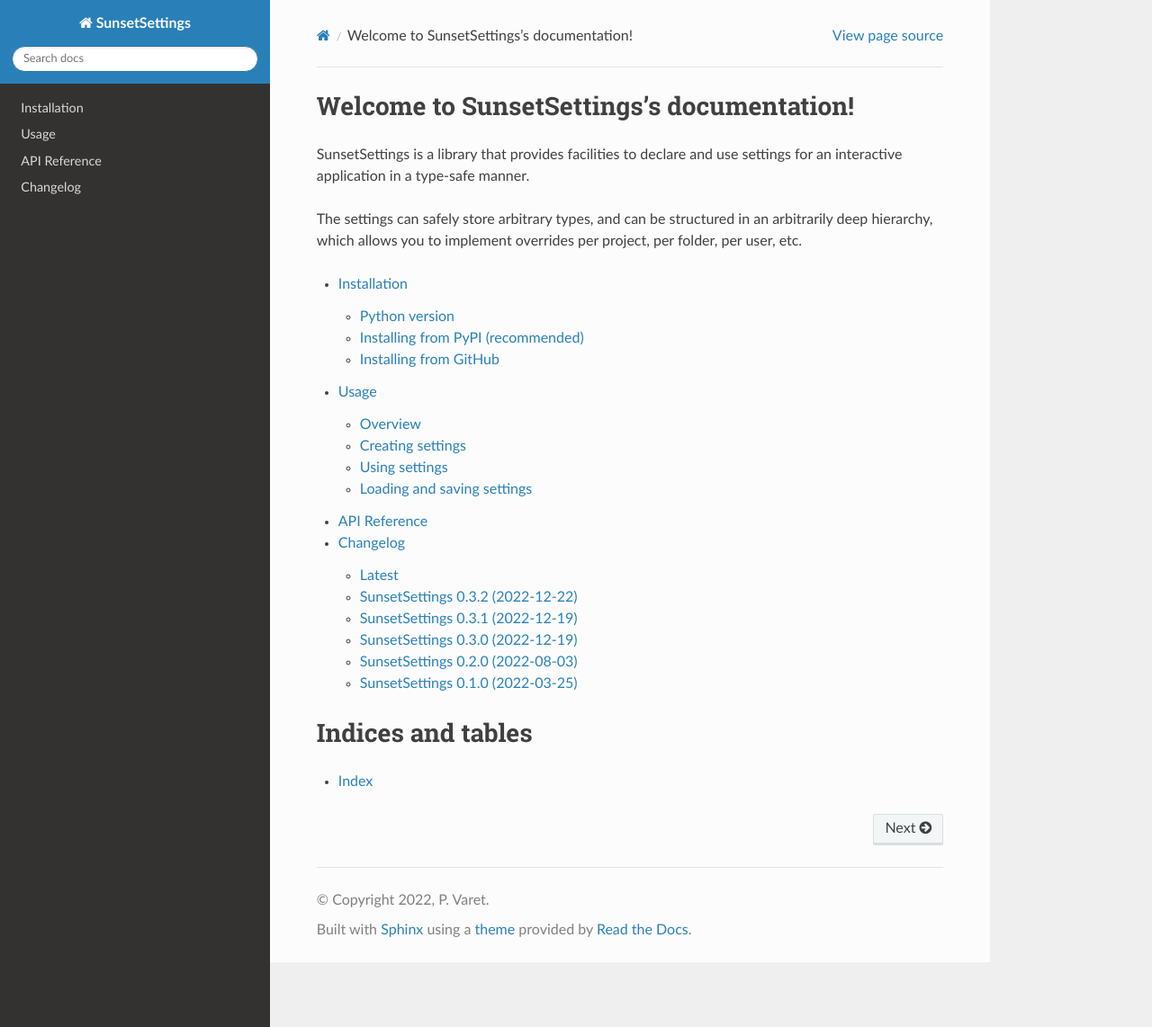
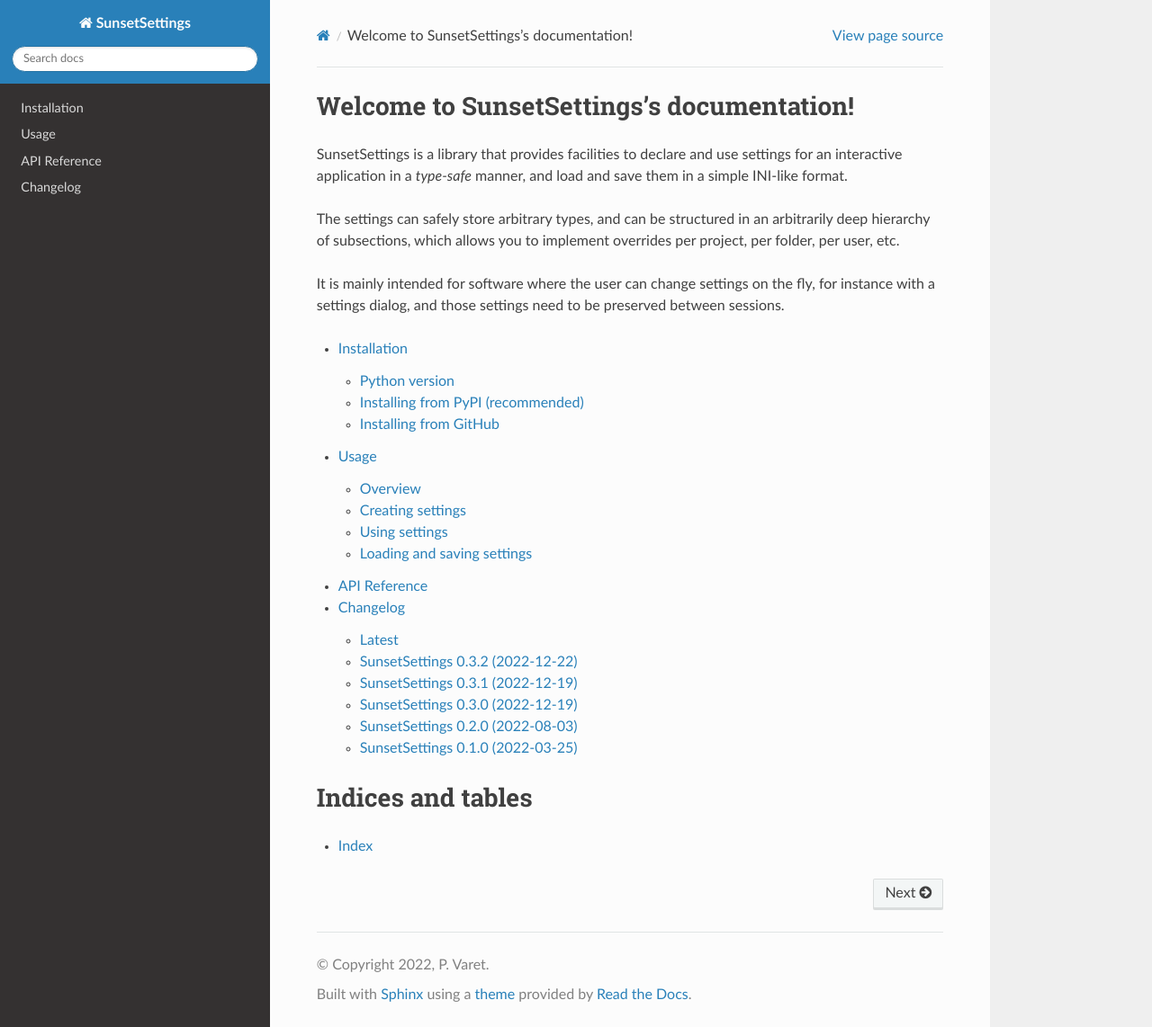
Before and after one commit to pvaret/SunsetSettings, a Sphinx documentation site: the page built from docs/source/index.rst, in a window 1280 px wide and 1142 px high. Shown: the whole window at 90% size. Built offline with Sphinx 7.4.7 and the Read the Docs theme 2.0.0, drawn with Linux system fonts in a browser that asks for light colours.

```diff
--- a/docs/source/index.rst
+++ b/docs/source/index.rst
@@ -1,13 +1,17 @@
 Welcome to SunsetSettings's documentation!
 ==========================================
 
-SunsetSettings is a library that provides facilities to declare and use
-settings for an interactive application in a type-safe manner.
+SunsetSettings is a library that provides facilities to declare and use settings
+for an interactive application in a *type-safe* manner, and load and save them
+in a simple INI-like format.
 
 The settings can safely store arbitrary types, and can be structured in an
-arbitrarily deep hierarchy, which allows you to implement overrides per
-project, per folder, per user, etc.
+arbitrarily deep hierarchy of subsections, which allows you to implement
+overrides per project, per folder, per user, etc.
 
+It is mainly intended for software where the user can change settings on the
+fly, for instance with a settings dialog, and those settings need to be
+preserved between sessions.
 
 .. toctree::
    :maxdepth: 2
```
Also changed, not shown: README.md (+113 -11 lines).
